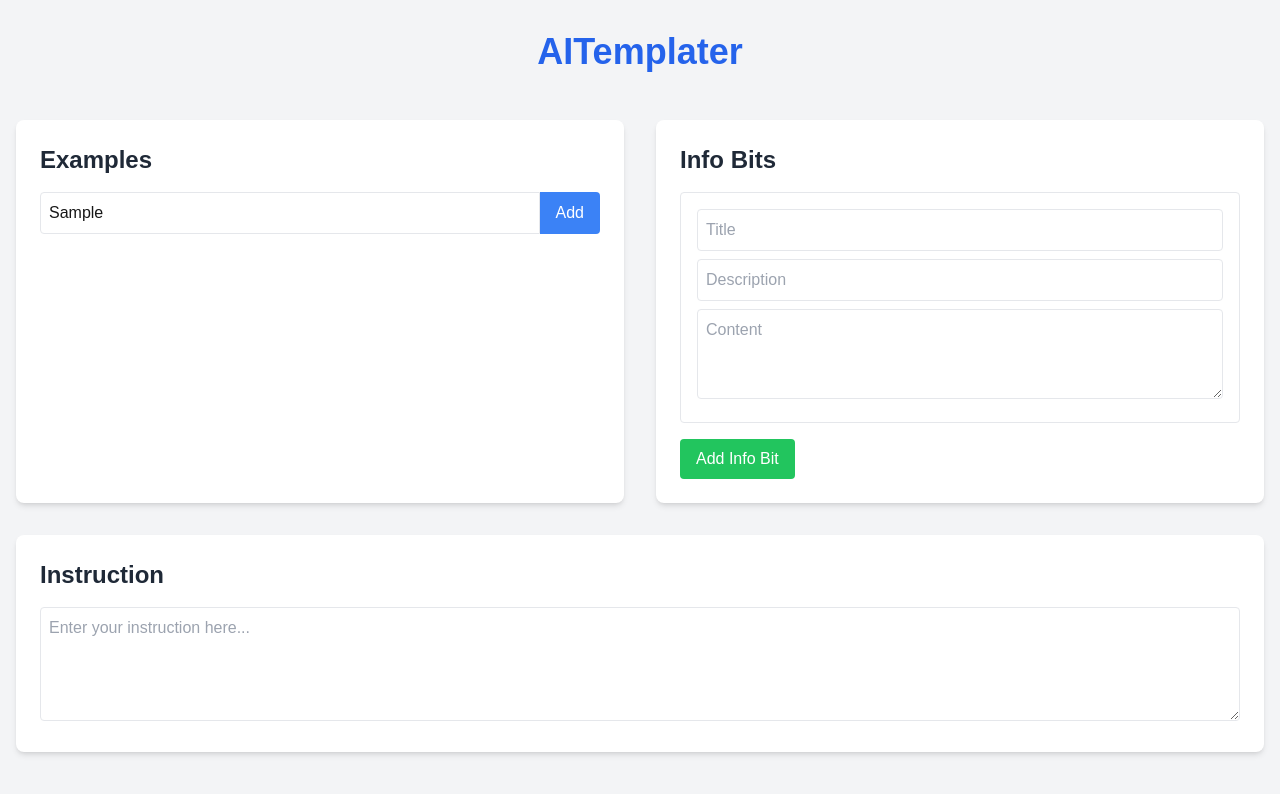
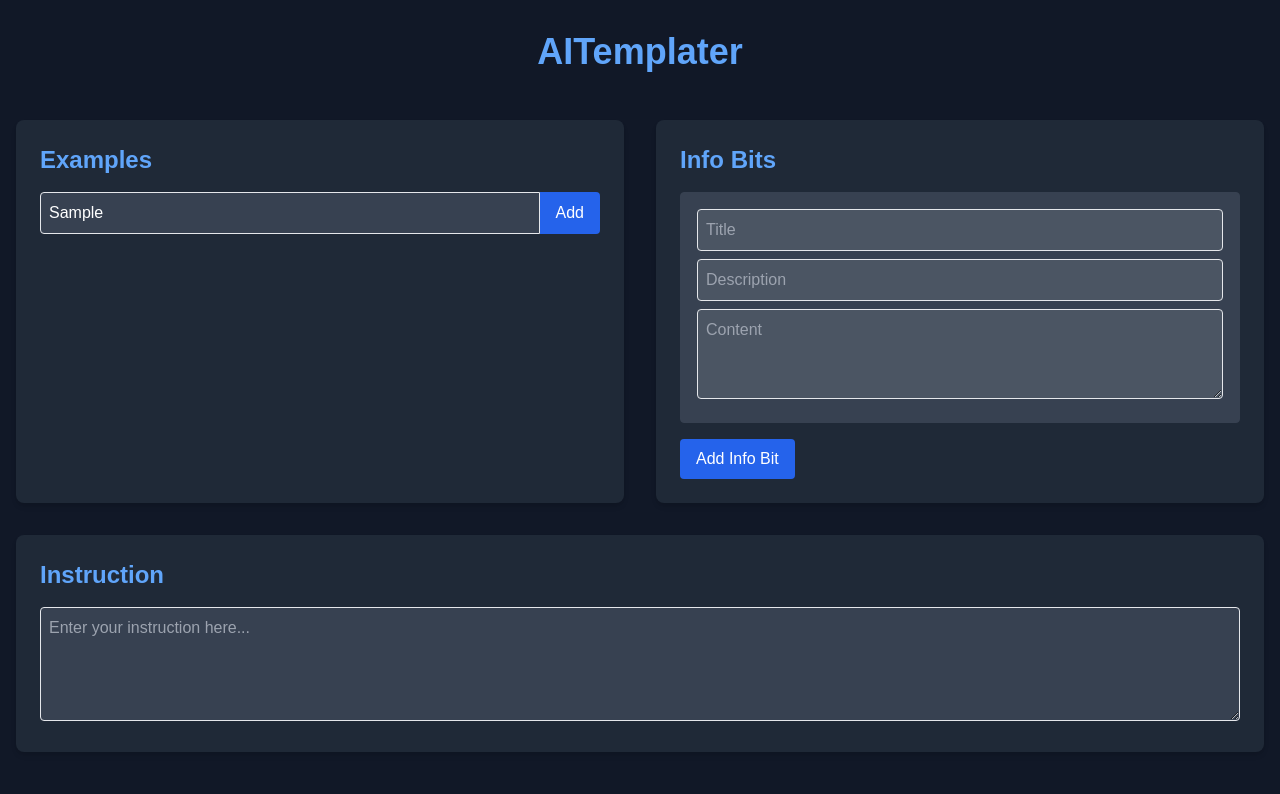
Before and after one commit to mrconter1/AITemplater, a Next.js app: page / in a window 1280 px wide. Both pictures are taken after typing "Sample" into the empty fields and a click on the button "Add Info Bit". Shown: the top 794 px of the page. Built offline with nearby package versions, Linux system fonts and the light colour scheme.

Commit message:
Chhange to dark mode

```diff
--- a/pages/components/ExampleSection.js
+++ b/pages/components/ExampleSection.js
@@ -12,11 +12,11 @@ export default function ExamplesSection({ examples, addExample }) {
   }
 
   return (
-    <section className="bg-white p-6 rounded-lg shadow-md">
-      <h2 className="text-2xl font-semibold mb-4 text-gray-800">Examples</h2>
+    <section className="bg-gray-800 p-6 rounded-lg shadow-md">
+      <h2 className="text-2xl font-semibold mb-4 text-blue-400">Examples</h2>
       <ul className="mb-4 space-y-2">
         {examples.map((example, index) => (
-          <li key={index} className="bg-gray-100 p-2 rounded">{example}</li>
+          <li key={index} className="bg-gray-700 p-2 rounded">{example}</li>
         ))}
       </ul>
       <form onSubmit={handleSubmit} className="flex">
@@ -25,9 +25,9 @@ export default function ExamplesSection({ examples, addExample }) {
           value={newExample}
           onChange={(e) => setNewExample(e.target.value)}
           placeholder="Add a new example"
-          className="flex-grow p-2 border rounded-l focus:outline-none focus:ring-2 focus:ring-blue-500"
+          className="flex-grow p-2 border rounded-l bg-gray-700 text-white placeholder-gray-400 focus:outline-none focus:ring-2 focus:ring-blue-500"
         />
-        <button type="submit" className="bg-blue-500 text-white px-4 py-2 rounded-r hover:bg-blue-600 transition duration-200">Add</button>
+        <button type="submit" className="bg-blue-600 text-white px-4 py-2 rounded-r hover:bg-blue-700 transition duration-200">Add</button>
       </form>
     </section>
   )
--- a/pages/components/InfoBitsSection.js
+++ b/pages/components/InfoBitsSection.js
@@ -1,35 +1,35 @@
 export default function InfoBitsSection({ infoBits, addInfoBit, updateInfoBit }) {
   return (
-    <section className="bg-white p-6 rounded-lg shadow-md">
-      <h2 className="text-2xl font-semibold mb-4 text-gray-800">Info Bits</h2>
+    <section className="bg-gray-800 p-6 rounded-lg shadow-md">
+      <h2 className="text-2xl font-semibold mb-4 text-blue-400">Info Bits</h2>
       {infoBits.map((infoBit, index) => (
-        <div key={index} className="mb-4 p-4 border rounded">
+        <div key={index} className="mb-4 p-4 border border-gray-700 rounded bg-gray-700">
           <input
             type="text"
             value={infoBit.title}
             onChange={(e) => updateInfoBit(index, 'title', e.target.value)}
             placeholder="Title"
-            className="w-full p-2 mb-2 border rounded focus:outline-none focus:ring-2 focus:ring-blue-500"
+            className="w-full p-2 mb-2 border rounded bg-gray-600 text-white placeholder-gray-400 focus:outline-none focus:ring-2 focus:ring-blue-500"
           />
           <input
             type="text"
             value={infoBit.description}
             onChange={(e) => updateInfoBit(index, 'description', e.target.value)}
             placeholder="Description"
-            className="w-full p-2 mb-2 border rounded focus:outline-none focus:ring-2 focus:ring-blue-500"
+            className="w-full p-2 mb-2 border rounded bg-gray-600 text-white placeholder-gray-400 focus:outline-none focus:ring-2 focus:ring-blue-500"
           />
           <textarea
             value={infoBit.content}
             onChange={(e) => updateInfoBit(index, 'content', e.target.value)}
             placeholder="Content"
             rows="3"
-            className="w-full p-2 border rounded focus:outline-none focus:ring-2 focus:ring-blue-500"
+            className="w-full p-2 border rounded bg-gray-600 text-white placeholder-gray-400 focus:outline-none focus:ring-2 focus:ring-blue-500"
           />
         </div>
       ))}
       <button
         onClick={addInfoBit}
-        className="bg-green-500 text-white px-4 py-2 rounded hover:bg-green-600 transition duration-200"
+        className="bg-blue-600 text-white px-4 py-2 rounded hover:bg-blue-700 transition duration-200"
       >
         Add Info Bit
       </button>
--- a/pages/components/InstructionSection.js
+++ b/pages/components/InstructionSection.js
@@ -1,9 +1,9 @@
 export default function InstructionSection({ instruction, onInstructionChange }) {
   return (
-    <section className="bg-white p-6 rounded-lg shadow-md mt-8">
-      <h2 className="text-2xl font-semibold mb-4 text-gray-800">Instruction</h2>
+    <section className="bg-gray-800 p-6 rounded-lg shadow-md mt-8">
+      <h2 className="text-2xl font-semibold mb-4 text-blue-400">Instruction</h2>
       <textarea
-        className="w-full p-2 border rounded focus:outline-none focus:ring-2 focus:ring-blue-500"
+        className="w-full p-2 border rounded bg-gray-700 text-white placeholder-gray-400 focus:outline-none focus:ring-2 focus:ring-blue-500"
         value={instruction}
         onChange={(e) => onInstructionChange(e.target.value)}
         rows="4"
--- a/pages/index.js
+++ b/pages/index.js
@@ -24,14 +24,14 @@ export default function Home() {
   }
 
   return (
-    <div className="min-h-screen bg-gray-100">
+    <div className="min-h-screen bg-gray-900 text-gray-100">
       <Head>
         <title>AITemplater</title>
         <link rel="icon" href="/favicon.ico" />
       </Head>
 
       <main className="container mx-auto px-4 py-8">
-        <h1 className="text-4xl font-bold text-center mb-12 text-blue-600">
+        <h1 className="text-4xl font-bold text-center mb-12 text-blue-400">
           AITemplater
         </h1>
 
```
